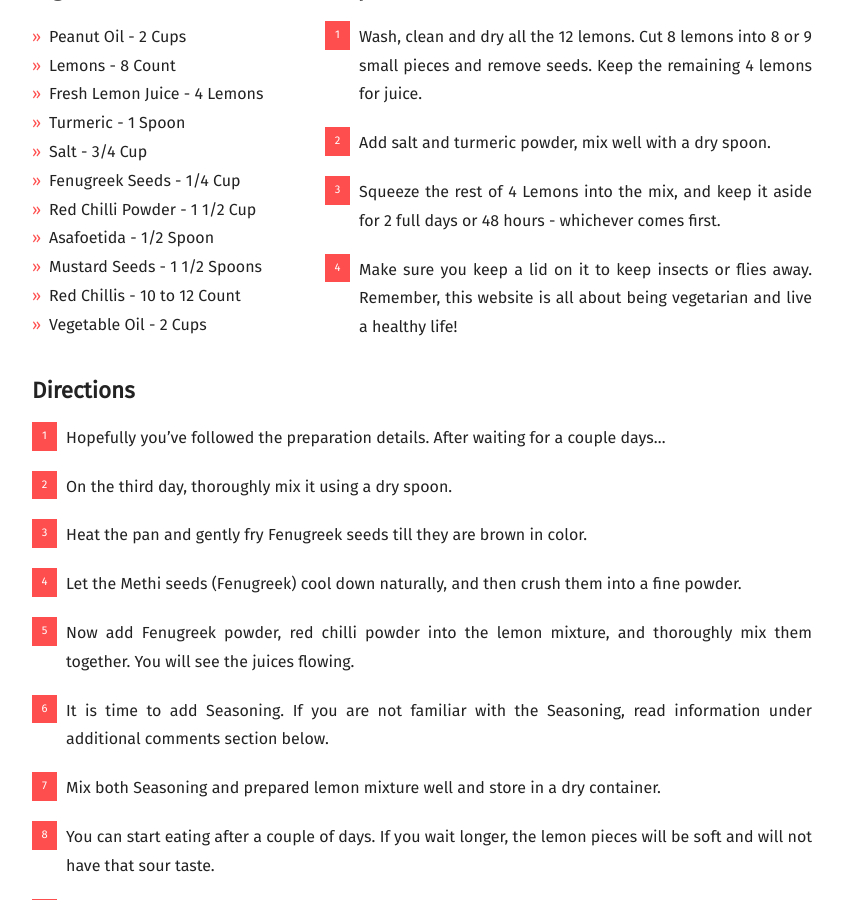
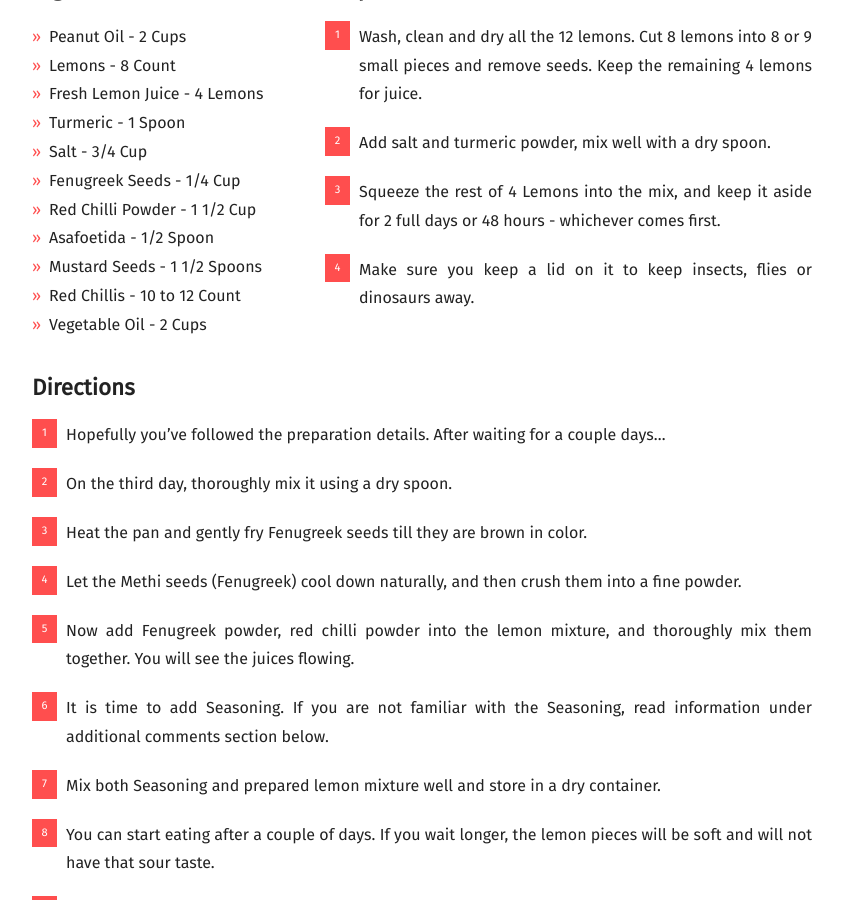
Before and after one commit to mallikasdishes/github.io, a Jekyll site: the page built from _posts/2019-02-18-lemon-pickle.md, in a window 1280 px wide and 900 px high, scrolled down 1090 px. Shown: the whole window, without its empty margins (58-901 px from the left). Built offline with Jekyll 4.4.1, drawn with Linux system fonts in a browser that asks for light colours; nearby versions of some CDN libraries; some web fonts are replaced; comment, search, counter and statistics services are not loaded.

Commit message:
Update 2019-02-18-lemon-pickle.md

```diff
--- a/_posts/2019-02-18-lemon-pickle.md
+++ b/_posts/2019-02-18-lemon-pickle.md
@@ -45,7 +45,7 @@ recipe:
       1. Wash, clean and dry all the 12 lemons. Cut 8 lemons into 8 or 9 small pieces and remove seeds. Keep the remaining 4 lemons for juice.
       2. Add salt and turmeric powder, mix well with a dry spoon.
       3. Squeeze the rest of 4 Lemons into the mix, and keep it aside for 2 full days or 48 hours - whichever comes first.
-      4. Make sure you keep a lid on it to keep insects or flies away. Remember, this website is all about being vegetarian and live a healthy life!
+      4. Make sure you keep a lid on it to keep insects, flies or dinosaurs away.
   other_details: |-
       1. The trick to keep the pickle last longer is to keep the moisture away. **DO NOT** use wet spoons, unclean spoons, or leave the lid open in a high humid/moist environment.
       2. Always keep the pickle in an air-tight container, and use clean utensils when serving.
```
